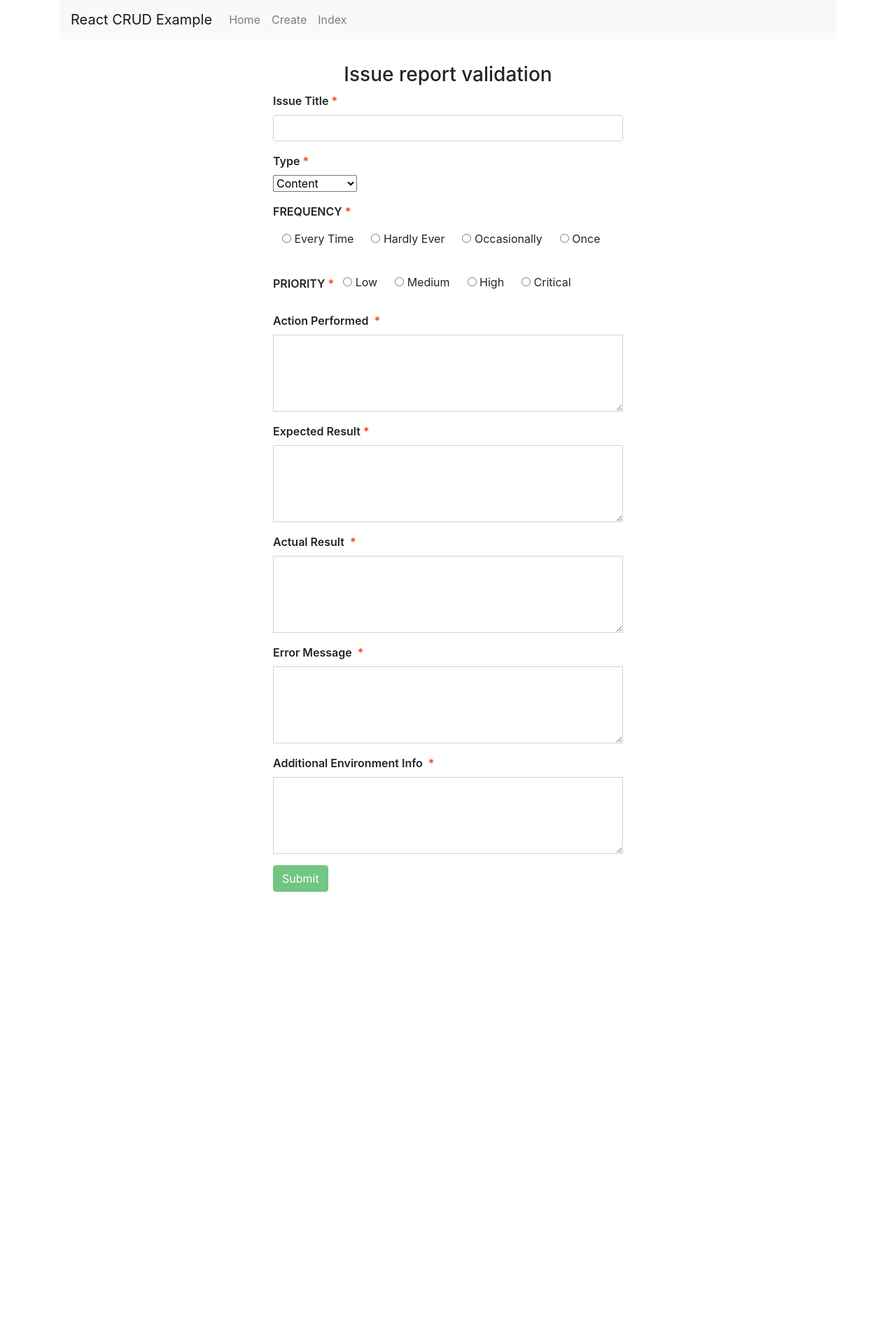
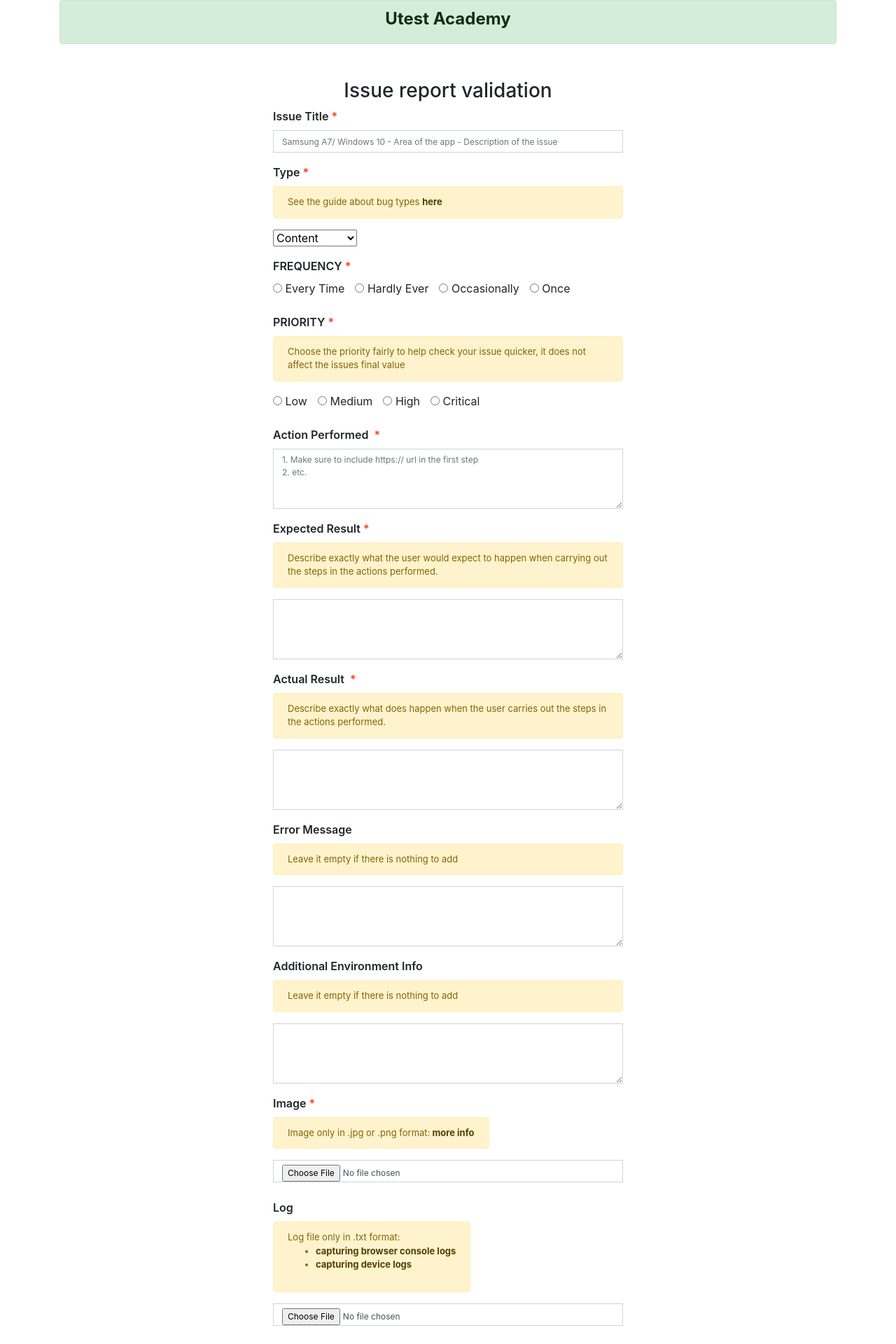
Before and after one commit to Assylkhan/issue-report-validation, a React (Create React App) app: page /create in a window 1280 px wide. Shown: the top 1920 px of the page at 70% size. Before the commit the page ends 1290 px from the top, so only its background shows below. Built offline with nearby package versions, Linux system fonts and the light colour scheme.

Commit message:
ready release

```diff
--- a/package.json
+++ b/package.json
@@ -1,5 +1,5 @@
 {
-  "name": "hello-world",
+  "name": "issue-report-validation",
   "version": "0.1.0",
   "private": true,
   "dependencies": {
--- a/src/App.js
+++ b/src/App.js
@@ -10,30 +10,33 @@ import Edit from './components/edit.component';
 import Index from './components/index.component';
 
 class App extends Component {
+
+  // <div className="collapse navbar-collapse" id="navbarSupportedContent">
+  //             <ul className="navbar-nav mr-auto">
+  //             <li className="nav-item">
+  //               <Link to={'/'} className="nav-link">Home</Link>
+  //             </li>
+  //             <li className="nav-item">
+  //               <Link to={'/create'} className="nav-link">Create</Link>
+  //             </li>
+  //             <li className="nav-item">
+  //               <Link to={'/index'} className="nav-link">Index</Link>
+  //             </li>
+  //             </ul>
+  //           </div>
+            // <Link to={'/'} className="alert-link" align="center">Issue Validation</Link>
   render() {
     return (
       <Router>
         <div className="container">
-          <nav className="navbar navbar-expand-lg navbar-light bg-light">
-            <Link to={'/'} className="navbar-brand">React CRUD Example</Link>
-            <div className="collapse navbar-collapse" id="navbarSupportedContent">
-              <ul className="navbar-nav mr-auto">
-              <li className="nav-item">
-                  <Link to={'/'} className="nav-link">Home</Link>
-                </li>
-                <li className="nav-item">
-                  <Link to={'/create'} className="nav-link">Create</Link>
-                </li>
-                <li className="nav-item">
-                  <Link to={'/index'} className="nav-link">Index</Link>
-                </li>
-              </ul>
-            </div>
+          <nav className="alert alert-success" align="center">
+          <h4 className="alert-link" align="center">Utest Academy</h4>
           </nav> <br/>
           <Switch>
-              <Route exact path='/create' component={ Create } />
-              <Route path='/edit/:id' component={ Edit } />
-              <Route path='/index' component={ Index } />
+            <Route exact path='/' component={ Create } />
+              // <Route exact path='/create' component={ Create } />
+              // <Route path='/edit/:id' component={ Edit } />
+              // <Route path='/index' component={ Index } />
           </Switch>
         </div>
       </Router>
--- a/src/forms/Form.css
+++ b/src/forms/Form.css
@@ -2,3 +2,25 @@
 	width: 500px;
 	margin: auto;
 }
+.btn-group > label {
+	margin-right: 15px;
+}
+.errorLine {
+	background-color: #F8B3B3;
+	display: block;
+}
+.demoForm >  .alert {
+	padding: 2px 10px;
+	margin-bottom: 7px;
+}
+.alert-danger {
+	display: none;
+}
+.form-control {
+	font-size: 12px;
+	border-radius: 0px;
+}
+.alert {
+	font-size: 13px;
+}
+.hidden { display:none; }
--- a/src/forms/Form.js
+++ b/src/forms/Form.js
@@ -9,7 +9,17 @@ class Form extends Component {
     this.state = {
       issueTitle: '',
       issueType: '',
-      formErrors: {issueTitle: '', issueType: ''},
+      issueFrequency: '',
+      issuePriority: '',
+      actionPerformed: '',
+      expectedResult: '',
+      actualResult: '',
+      errorMessage: '',
+      additionalInfo: '',
+      formErrors: {issueTitle: '', issueType: '', issueFrequency: '',
+                  issuePriority: '', actionPerformed: '',
+                  expectedResult: '', actualResult: '',
+                  errorMessage: '', additionalInfo: ''},
       issueTitleValid: false,
       issueTypeValid: false,
       issueFrequencyValid: false,
@@ -56,7 +66,7 @@ class Form extends Component {
     let fieldValidationErrors = this.state.formErrors;
     let issueTitleValid = this.state.issueTitleValid;
     let issueTypeValid = this.state.issueTypeValid;
-    let issueFrequency= this.state.issueFrequency;
+    let issueFrequencyValid= this.state.issueFrequencyValid;
     let issuePriorityValid = this.state.issuePriorityValid;
     let actionPerformedValid = this.state.actionPerformedValid;
     let expectedResultValid = this.state.expectedResultValid;
@@ -66,32 +76,36 @@ class Form extends Component {
 
     switch(fieldName) {
       case 'issueTitle':
-        issueTitleValid = value.match(/^([\w.%+-]+)@([\w-]+\.)+([\w]{2,})$/i);
-        fieldValidationErrors.issueTitle = issueTitleValid ? '' : ' is invalid';
+        issueTitleValid = value.match(/^[\S]+[\S\s]+-[\s]*[\S]+[\S\s]+-[\s]*[\S]+[\S\s]+$/i);
+        fieldValidationErrors.issueTitle = issueTitleValid ? '' : ' the title has to follow the required format';
         break;
       case 'issueType':
-        issueTypeValid = value.length >= 3;
-        fieldValidationErrors.issueType = issueTypeValid ? '': ' is too short';
+        // issueTypeValid = value.length >= 3;
+        // fieldValidationErrors.issueType = issueTypeValid ? '': ' is too short';
         break;
       case 'issueFrequency':
         // issueTypeValid = value.length >= 6;
-        fieldValidationErrors.issueType = ''+value;
+        fieldValidationErrors.issueFrequency = value;
         break;
       case 'issuePriority':
         // issueTypeValid = value.length >= 6;
-        fieldValidationErrors.issueType = ''+value;
+        fieldValidationErrors.issuePriority = value;
         break;
       case 'actionPerformed':
-        /*issueTypeValid = value.length >= 6;
-        fieldValidationErrors.issueType = issueTypeValid ? '': ' is too short';*/
+        actionPerformedValid = value.match(/^(\d+\s?(\.|\)|-)+\s?\S*(https:\/\/).*(\n*\d+\s?(\.|\)|-)+\s?((?!observe)\S+.)+){0,20})+$/g);
+        // var containsObserve = value.match(/^.*(\n*.*)*(observe)+(\n*.*)*$/g);
+        var containsObserve = value.indexOf('observe') !== -1 ? ' remove observe' : '';
+        fieldValidationErrors.actionPerformed = actionPerformedValid ? '' : ' invalid';
+        fieldValidationErrors.actionPerformed = fieldValidationErrors.actionPerformed + containsObserve;
         break;
       case 'expectedResult':
-        /*issueTypeValid = value.length >= 6;
-        fieldValidationErrors.issueType = issueTypeValid ? '': ' is too short';*/
+        expectedResultValid = value.match(/^(\d+\s?(\.|\)|-)*.*)+$/gm);
+        // expectedResultValid = value.length >= 6;
+        fieldValidationErrors.expectedResult = expectedResultValid ? 'make sure it doesn\'t contain reproduction steps': '';
         break;
       case 'actualResult':
-        actualResultValid = value.length >= 3;
-        fieldValidationErrors.issueType = actualResultValid ? '': ' is too short';
+        actualResultValid = value.length >= 5;
+        fieldValidationErrors.actualResultValid = actualResultValid ? '': ' is too short';
         break;
       case 'errorMessage':
         /*issueTypeValid = value.length >= 6;
@@ -107,16 +121,30 @@ class Form extends Component {
     this.setState({formErrors: fieldValidationErrors,
                     issueTitleValid: issueTitleValid,
                     issueTypeValid: issueTypeValid,
+                    issueFrequencyValid: issueFrequencyValid,
+                    issuePriorityValid: issuePriorityValid,
+                    actionPerformedValid: actionPerformedValid,
+                    expectedResultValid: expectedResultValid,
                     actualResultValid: actualResultValid,
+                    errorMessageValid: errorMessageValid,
+                    additionalInfoValid: additionalInfoValid
                   }, this.validateForm);
   }
 
   validateForm() {
-    this.setState({formValid: this.state.issueTitleValid && this.state.issueTypeValid});
+    this.setState({formValid: this.state.issueTitleValid && this.state.issueTypeValid
+                  && this.state.issueFrequencyValid && this.state.issuePriorityValid
+                  && this.state.actionPerformedValid && this.state.expectedResultValid
+                  && this.state.actualResultValid && this.state.errorMessageValid
+                  && this.state.additionalInfoValid});
   }
 
   errorClass(error) {
     return(error.length === 0 ? '' : 'has-error');
+  }
+
+  displayType(error) {
+   return(error.length === 0 ? 'display: none' : 'display: block');
   }
 
   render () {
@@ -128,12 +156,14 @@ class Form extends Component {
 
         <div className={`form-group ${this.errorClass(this.state.formErrors.issueTitle)}`}>
           <label class="control-label required" class="control-label required">Issue Title</label>
-          <input type="text" className="form-control" name="issueTitle"
+          <p class="alert alert-danger" style={{display: this.state.formErrors.issueTitle.length > 0 ? 'block' : 'none' }}>{this.state.formErrors.issueTitle}</p>
+          <input placeholder="Samsung A7/ Windows 10 - Area of the app - Description of the issue" type="text" className="form-control" name="issueTitle"
             value={this.state.issueTitle}
             onChange={this.handleUserInput}/>
         </div>
-        <div className={`form-group ${this.errorClass(this.state.formErrors.issueTitle)}`}>
+        <div className={`form-group ${this.errorClass(this.state.formErrors.issueType)}`}>
           <label class="control-label required">Type</label><br/>
+          <p class="alert alert-warning">See the guide about bug types <a class="alert-link" href="https://www.utest.com/courses/bugs/what-is-a-bug">here</a></p>
           <select class="selectpicker" name="issueType"
                   value={this.state.issueType}
                   onChange={this.handleUserInput}>
@@ -144,64 +174,124 @@ class Form extends Component {
             <option>Crash</option>
           </select>
         </div>
-        <div className={`form-group ${this.errorClass(this.state.formErrors.issueTitle)}`}>
-          <label class="control-label required">FREQUENCY</label>
+        <div className={`form-group ${this.errorClass(this.state.formErrors.issueFrequency)}`}>
+          <label class="control-label required">FREQUENCY</label><br/>
           <div class="btn-group" data-toggle="buttons">
-            <label class="btn btn-default">
-                <input type="radio" id="Fr1" name="issueFrequency" value="1" /> Every Time
+            <label class="">
+                <input type="radio" id="Fr1" name="issueFrequency" value="1"
+                  value={this.state.issueFrequency}
+                  onChange={this.handleUserInput} /> Every Time
             </label>
-            <label class="btn btn-default">
-                <input type="radio" id="Fr2" name="issueFrequency" value="2" /> Hardly Ever
+            <label class="">
+                <input type="radio" id="Fr2" name="issueFrequency" value="2"
+                  value={this.state.issueFrequency}
+                  onChange={this.handleUserInput} /> Hardly Ever
             </label>
-            <label class="btn btn-default">
-                <input type="radio" id="Fr3" name="issueFrequency" value="3" /> Occasionally
+            <label class="">
+                <input type="radio" id="Fr3" name="issueFrequency" value="3"
+                  value={this.state.issueFrequency}
+                  onChange={this.handleUserInput} /> Occasionally
             </label>
-            <label class="btn btn-default">
-                <input type="radio" id="Fr4" name="issueFrequency" value="4" /> Once
+            <label class="">
+                <input type="radio" id="Fr4" name="issueFrequency" value="4"
+                  value={this.state.issueFrequency}
+                  onChange={this.handleUserInput} /> Once
             </label>
           </div>
         </div>
 
-        <div className={`form-group ${this.errorClass(this.state.formErrors.issueTitle)}`}>
-          <label class="control-label required">PRIORITY</label>
+        <div className={`form-group ${this.errorClass(this.state.formErrors.issuePriority)}`}>
+          <label class="control-label required">PRIORITY</label><br/>
+          <p class="alert alert-warning">Choose the priority fairly to help check your issue quicker, it does not affect the issues final value</p>
           <div class="btn-group" data-toggle="buttons">
-            <label class="btn btn-default">
-                <input type="radio" id="Pr1" name="issuePriority" value="1" /> Low
+            <label class="">
+                <input type="radio" id="Pr1" name="issuePriority" value="1"
+                  value={this.state.issuePriority}
+                  onChange={this.handleUserInput} /> Low
             </label>
-            <label class="btn btn-default">
-                <input type="radio" id="Pr2" name="issuePriority" value="2" /> Medium
+            <label class="">
+                <input type="radio" id="Pr2" name="issuePriority" value="2"
+                  value={this.state.issuePriority}
+                  onChange={this.handleUserInput} /> Medium
             </label>
-            <label class="btn btn-default">
-                <input type="radio" id="Pr3" name="issuePriority" value="3" /> High
+            <label class="">
+                <input type="radio" id="Pr3" name="issuePriority" value="3"
+                  value={this.state.issuePriority}
+                  onChange={this.handleUserInput} /> High
             </label>
-            <label class="btn btn-default">
-                <input type="radio" id="Pr4" name="issuePriority" value="4" /> Critical
+            <label class="">
+                <input type="radio" id="Pr4" name="issuePriority" value="4"
+                  value={this.state.issuePriority}
+                  onChange={this.handleUserInput} /> Critical
             </label>
           </div>
         </div>
 
-        <div className={`form-group ${this.errorClass(this.state.formErrors.issueTitle)}`}>
+        <div className={`form-group ${this.errorClass(this.state.formErrors.actionPerformed)}`}>
             <label class="control-label required">Action Performed </label>
-            <textarea class="form-control rounded-0" id="ActionPerformed" rows="4" name="actionPerformed"></textarea>
+            <p class="alert alert-danger" style={{display: this.state.formErrors.actionPerformed.length > 0 ? 'block' : 'none' }}>Make sure it follows the requirements <a class="alert-link" href="https://www.utest.com/courses/bug-reports/information-fields"> here</a></p>
+            <textarea placeholder="1. Make sure to include https:// url in the first step                                                             2. etc."
+            class="form-control rounded-0" id="ActionPerformedId" rows="4" name="actionPerformed"
+              value={this.state.actionPerformed}
+              onChange={this.handleUserInput}
+              onInput={this.superFNbecauseMSMakesIEsuckIntentionally}></textarea>
         </div>
-        <div className={`form-group ${this.errorClass(this.state.formErrors.issueTitle)}`}>
+        <div className={`form-group ${this.errorClass(this.state.formErrors.expectedResult)}`}>
             <label class="control-label required">Expected Result</label>
-            <textarea class="form-control rounded-0" id="ExpectedResult" rows="4" name="expectedResult"></textarea>
+            <p class="alert alert-danger" style={{display: this.state.formErrors.expectedResult.length > 0 ? 'block' : 'none' }}>{this.state.formErrors.expectedResult}</p>
+            <p class="alert alert-warning">Describe exactly what the user would expect to happen when carrying out the steps in the actions performed.</p>
+            <textarea class="form-control rounded-0" id="ExpectedResultId" rows="4" name="expectedResult"
+              value={this.state.expectedResult}
+              onChange={this.handleUserInput}
+              onInput={this.superFNbecauseMSMakesIEsuckIntentionally}></textarea>
         </div>
-        <div className={`form-group ${this.errorClass(this.state.formErrors.issueTitle)}`}>
+        <div className={`form-group ${this.errorClass(this.state.formErrors.actualResult)}`}>
             <label class="control-label required">Actual Result </label>
-            <textarea class="form-control rounded-0" id="ActualResult" rows="4" name="actualResult"></textarea>
+            <p class="alert alert-warning">Describe exactly what does happen when the user carries out the steps in the actions performed.</p>
+            <textarea class="form-control rounded-0" id="ActualResultId" rows="4" name="actualResult"
+              value={this.state.actualResult}
+              onChange={this.handleUserInput}
+              onInput={this.superFNbecauseMSMakesIEsuckIntentionally}></textarea>
         </div>
-        <div className={`form-group ${this.errorClass(this.state.formErrors.issueTitle)}`}>
-            <label class="control-label required">Error Message </label>
-            <textarea class="form-control rounded-0" id="ErrorMessage" rows="4" name="errorMessage"></textarea>
+        <div className={`form-group ${this.errorClass(this.state.formErrors.errorMessage)}`}>
+            <label class="control-label">Error Message </label>
+            <p class="alert alert-warning">Leave it empty if there is nothing to add</p>
+            <textarea class="form-control rounded-0" id="ErrorMessageId" rows="4" name="errorMessage"
+              value={this.state.errorMessage}
+              onChange={this.handleUserInput}
+              onInput={this.superFNbecauseMSMakesIEsuckIntentionally}></textarea>
         </div>
-        <div className={`form-group ${this.errorClass(this.state.formErrors.issueTitle)}`}>
-            <label class="control-label required">Additional Environment Info </label>
-            <textarea class="form-control rounded-0" id="AdditionalInfo" rows="4" name="additionalInfo"></textarea>
+        <div className={`form-group ${this.errorClass(this.state.formErrors.additionalInfo)}`}>
+            <label class="control-label">Additional Environment Info </label>
+            <p class="alert alert-warning">Leave it empty if there is nothing to add</p>
+            <textarea class="form-control rounded-0" id="AdditionalInfoId" rows="4" name="additionalInfo"
+              value={this.state.additionalInfo}
+              onChange={this.handleUserInput}
+              onInput={this.superFNbecauseMSMakesIEsuckIntentionally}></textarea>
         </div>
 
-        <div className="form-group">
+        <div>
+          <label class="control-label required">Image</label><br/>
+          <label class="alert alert-warning">Image only in .jpg or .png format:
+            <a class="alert-link" href="https://www.utest.com/courses/creating-screenshots/creating-quality-screenshots"> more info</a>
+          </label><input class="form-control" type="file" accept="image/*" /><br/>
+          <label class="control-label">Log</label><br/>
+          <label class="alert alert-warning">Log file only in .txt format:
+            <ul>
+              <li><a class="alert-link" href="https://www.utest.com/courses/console-logs">capturing browser console logs</a></li>
+              <li><a class="alert-link" href="https://www.utest.com/courses/device-logs">capturing device logs</a></li>
+            </ul>
+          </label><input class="form-control" type="file" accept="text/plain" /><br/>
+          <label class="control-label">Video</label><br/>
+          <label class="alert alert-warning">Video file only in .mp4 format:
+            <ul>
+              <li><a class="alert-link" href="https://www.utest.com/courses/creating-screen-recordings">capturing a screen recording</a></li>
+              <li><a class="alert-link" href="https://www.utest.com/articles/using-handbrake-in-a-few-easy-steps">compressing a video to reduce size</a></li>
+            </ul>
+          </label><input class="form-control" type="file" accept="video/*" /><br/>
+        </div>
+        <br/>
+        <div className="form-group hidden">
           <button type="button" class="btn btn-success" disabled={!this.state.formValid}>Submit</button>
         </div>
 
```
Also changed, not shown: server.js (+16 -0 lines), src/IssueReportValidationRoutes.js (added, +26 -0 lines), 1 other file (tests, documents, lock files or other folders).
